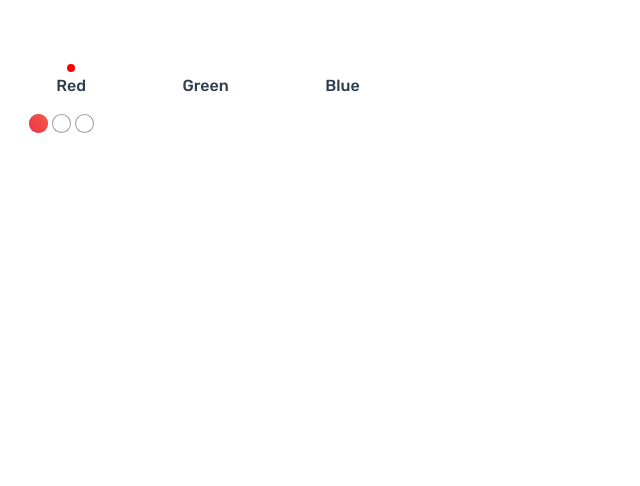
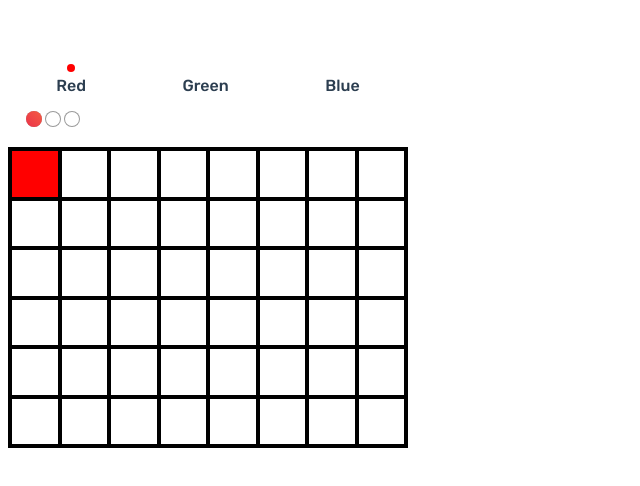
Before and after one commit to lucadalli/kinesin, a Vue app: page / in a window 1280 px wide. Shown: the top 486 px of the page, without its empty margins (0-640 px from the left). Built offline with nearby package versions, Linux system fonts and the light colour scheme.

Commit message:
Create BoxGrid demo

```diff
--- a/src/App.vue
+++ b/src/App.vue
@@ -2,18 +2,21 @@
   <div id="app">
     <ColorSelectDemo />
     <CarouselDots />
+    <BoxGrid />
   </div>
 </template>
 
 <script>
 import ColorSelectDemo from '@/components/demos/ColorSelect.vue'
 import CarouselDots from '@/components/demos/CarouselDots.vue'
+import BoxGrid from '@/components/demos/BoxGrid.vue'
 
 export default {
   name: 'app',
   components: {
     ColorSelectDemo,
-    CarouselDots
+    CarouselDots,
+    BoxGrid
   }
 }
 </script>
--- /dev/null
+++ b/src/components/demos/BoxGrid.vue
@@ -0,0 +1,79 @@
+<template>
+  <div class="box-grid">
+    <div
+      class="box-grid__outer-box"
+      v-for="n in 48"
+      :key="n"
+    >
+      <div
+        class="box-grid__inner-box"
+        @click="boxPosition = n"
+      >
+        <Kinesin
+          class="box-grid__box-content"
+          name="box-grid"
+          :show="boxPosition === n"
+        >
+          <div class="box-grid__box-bg"></div>
+        </Kinesin>
+      </div>
+    </div>
+  </div>
+</template>
+
+<script>
+import Kinesin from 'kinesin'
+
+export default {
+  components: {
+    Kinesin
+  },
+  data () {
+    return {
+      boxPosition: 1
+    }
+  }
+}
+</script>
+
+<style lang="scss" scoped>
+.box-grid {
+  display: flex;
+  flex-wrap: wrap;
+  text-align: center;
+  width: 400px;
+
+  &,
+  &__outer-box {
+    border: 2px solid black;
+  }
+
+  &__outer-box {
+    flex: 1 1 12.5%;
+  }
+
+  &__inner-box {
+    padding-top: 100%;
+    position: relative;
+    cursor: pointer;
+  }
+
+  &__box-content {
+    position: absolute;
+    top: 0;
+    left: 0;
+    height: 100%;
+    width: 100%;
+  }
+
+  .kinesin-box-grid {
+    transition: transform 1s;
+  }
+
+  &__box-bg {
+    height: 100%;
+    width: 100%;
+    background: red;
+  }
+}
+</style>
--- a/src/components/demos/CarouselDots.vue
+++ b/src/components/demos/CarouselDots.vue
@@ -33,7 +33,7 @@ export default {
 
 <style lang="scss" scoped>
 .carousel-dots {
-  font-size: 1.2rem;
+  font-size: 1rem;
   margin: 1em;
 
   .dot {
```
